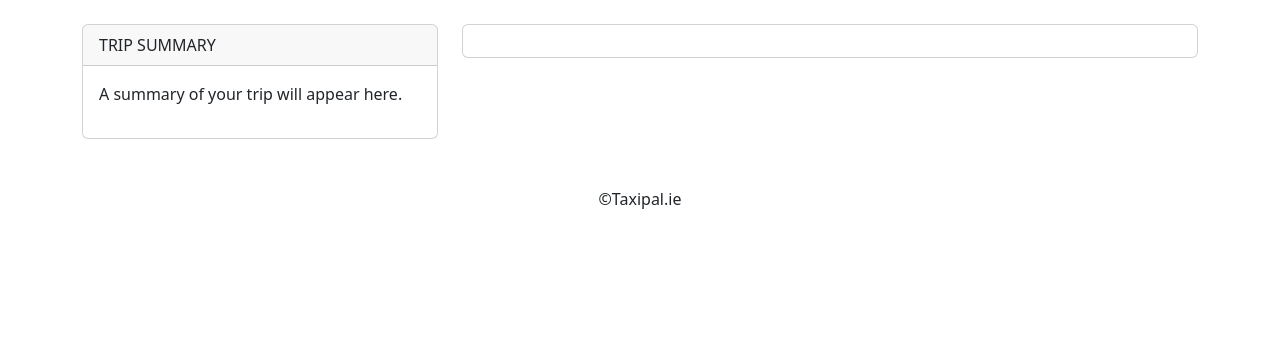
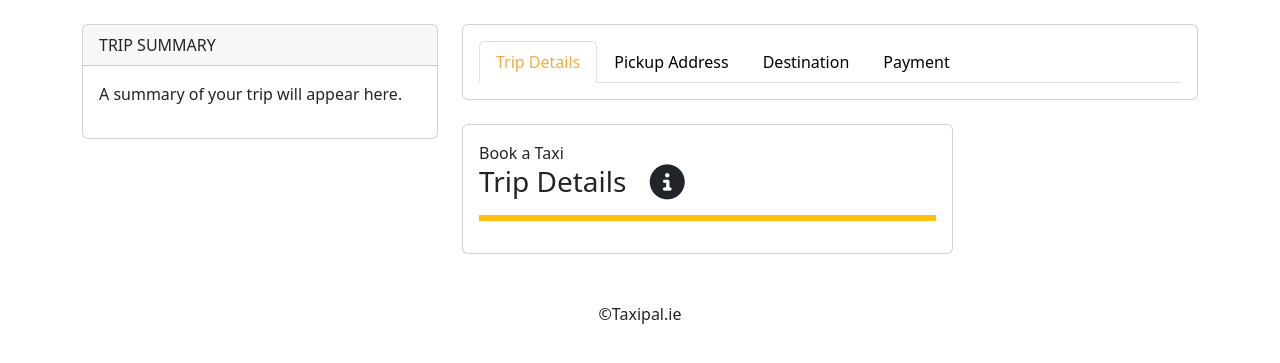
Before and after one commit to shahbakhat/Taksy, a Django app: page /passenger/book-a-taxi/ in a window 1280 px wide. Shown: the part 66-429 px from the top of the page. Run offline with Django 3.2, Linux system fonts and the light colour scheme; a user stored in the database is signed in; data comes from the database, SQL or seed files in the repository; some libraries are stand-ins or nearby versions.

Commit message:
created a booking pills and tabs with good looking UI and icons so anybody who can speak a little english would be able to understand the apps navigation and steps to book a taxi

```diff
--- a/core/passenger/views.py
+++ b/core/passenger/views.py
@@ -105,4 +105,4 @@ def book_taxi_page(request):
 #  PASSENGER TRIPS
 @login_required(login_url="/login/?next=/passenger/")
 def my_trips_page(request):
-    return redirect(reverse('passenger:my-trips'))
+    return render(request, 'passenger/my-trips.html',)
--- a/core/templates/base.html
+++ b/core/templates/base.html
@@ -7,6 +7,7 @@
     <title>Home</title>
     {% load bootstrap5 %} {% bootstrap_css %} {% bootstrap_javascript %}
     {% load static %}
+    <link rel="stylesheet" href="https://use.fontawesome.com/releases/v6.4.0/css/all.css">
 
     {% block head %}{% endblock %}
 </head>
--- a/core/templates/passenger/book-a-taxi.html
+++ b/core/templates/passenger/book-a-taxi.html
@@ -1,11 +1,27 @@
 {% extends 'passenger/base.html' %}
+{% load bootstrap5 %}
+{% block head %}
+
+<style>
+    #myTab button {
+        color: black;
+    }
+    #myTab button:hover {
+        color:#f0ad4e;
+        text-decoration: none !important
+    }
+    #myTab button.active {
+        color:#f0ad4e;
+    }
+
+</style>
+{% endblock %}
 
 {% block content %}
-
 <div class="container mt-4">
     <div class="row">
       <!--LEFT SIDE-->
-        <div class="col-lg-4">
+      <div class="col-lg-4 mb-4">
         <div class="card">
           <div class="card-header">
             TRIP SUMMARY
@@ -17,12 +33,76 @@
       </div>
       <!--RIGHT SIDE-->
       <div class="col-lg-8">
-            <div class="card mb-5">
-            <div class="card-body"></div>
+        <!-- STEP TABS -->
+        <div class="card mb-4">
+          <div class="card-body">
+            <ul class="nav nav-tabs nsv-justified align-items-center mb3" id="myTab" role="tablist">
+              <li class="nav-item" role="presentation">
+                <button class="nav-link active" id="details-tab" data-bs-toggle="tab" data-bs-target="#details-tab-pane" type="button" role="tab" a
+                ria-controls="details-tab-pane" aria-selected="true">Trip Details</button>
+              </li>
+              <li class="nav-item" role="presentation">
+                <button class="nav-link" id="pickup-tab" data-bs-toggle="tab" data-bs-target="#pickup-tab-pane" type="button" role="tab"
+                aria-controls="pickup-tab-pane" aria-selected="false">Pickup Address</button>
+              </li>
+              <li class="nav-item" role="presentation">
+                <button class="nav-link" id="destination-tab" data-bs-toggle="tab" data-bs-target="#destination-tab-pane" type="button" role="tab"
+                aria-controls="destination-tab-pane" aria-selected="false">Destination</button>
+              </li>
+              <li class="nav-item" role="presentation">
+                <button class="nav-link" id="payment-tab" data-bs-toggle="tab" data-bs-target="#payment-tab-pane" type="button" role="tab"
+                aria-controls="payment-tab-pane" aria-selected="false">Payment</button>
+              </li>
+            </ul>
           </div>
+        </div>
+        <!-- STEP FORMs-->
 
+        <div class="col-lg-8">
+          <div class="card ">
+            <div class="card-body">
+              <b class="fw-normal"> Book a Taxi</b>
+              <div class="tab-content" id="myTabContent">
+                <div class="tab-pane fade show active" id="details-tab-pane" role="tabpanel" aria-labelledby="details-tab" tabindex="0">
+                  <h3>
+                    Trip Details
+                    <i class="fa-solid ms-3 fa-lg fa-circle-info"></i>
+                  </h3>
+                  <hr class="border border-warning border-3 opacity-100">
+                </div>
+                <div class="tab-pane fade" id="pickup-tab-pane" role="tabpanel" aria-labelledby="pickup-tab" tabindex="0">
+                  <h3>
+                    Where are you?
+                    <i class="fa-solid ms-3 fa-lg fa-location-crosshairs"></i>
+                  </h3>
+                  <hr class="border border-warning border-3 opacity-100">
+                  <p>
+                    Type your address here:
+                  </p>
+                </div>
+                <div class="tab-pane fade" id="destination-tab-pane" role="tabpanel" aria-labelledby="destination-tab" tabindex="0">
+                  <h3>Where would you like to go?
+                    <i class="fa-regular ms-3 fa-lg fa-map"></i>
+                  </h3>
+                  <hr class="border border-warning border-3 opacity-100">
+                  <p>
+                    Type your destination address here:
+                  </p>
+                </div>
+                <div class="tab-pane fade" id="payment-tab-pane" role="tabpanel" aria-labelledby="payment-tab" tabindex="0">
+                  <h3>How do you want to pay?
+                    <i class="fa-solid ms-3 fa-lg fa-money-bill-1"></i>
+                  </h3>
+                  <hr class="border border-warning border-3 opacity-100">
+                  <p>
+                    Choose your payment method:
+                  </p>
                 </div>
               </div>
             </div>
-
+          </div>
+        </div>
+      </div>
+    </div>
+  </div>
 {% endblock %}
--- a/requirements.txt
+++ b/requirements.txt
@@ -13,6 +13,7 @@ django-bootstrap5==23.1
 django-crispy-forms==2.0
 django-jquery==3.1.0
 django-recaptcha==3.0.0
+fontawesomefree==6.4.0
 idna==3.4
 oauthlib==3.2.2
 Pillow==9.5.0
--- a/reuirements.txt
+++ b/reuirements.txt
@@ -13,6 +13,7 @@ django-bootstrap5==23.1
 django-crispy-forms==2.0
 django-jquery==3.1.0
 django-recaptcha==3.0.0
+fontawesomefree==6.4.0
 idna==3.4
 oauthlib==3.2.2
 Pillow==9.5.0
--- a/taximate/settings.py
+++ b/taximate/settings.py
@@ -42,8 +42,10 @@ INSTALLED_APPS = [
     'jquery',
     'crispy_forms',
     'core.apps.CoreConfig',
+    'fontawesomefree',
+  ]
 
-]
+
 
 MIDDLEWARE = [
     'django.middleware.security.SecurityMiddleware',
--- a/taximate/urls.py
+++ b/taximate/urls.py
@@ -15,7 +15,8 @@ passenger_urlpatterns = [
     path('',passenger_views.home, name="home"),
     path('profile/',passenger_views.profile_page, name="profile"),
     path('payment-method/',passenger_views.payment_method_page, name="payment-method"),
-    path('book-a-taxi/',passenger_views.book_taxi_page, name="book-a-taxi")
+    path('book-a-taxi/',passenger_views.book_taxi_page, name="book-a-taxi"),
+    path('my-trips/',passenger_views.my_trips_page, name="my-trips"),
 ]
 
 driver_urlpatterns = [
```
Also changed, not shown: core/templates/passenger/my-trips.html (+6 -1 lines). Lines whose indentation alone changed are shown as unchanged.
